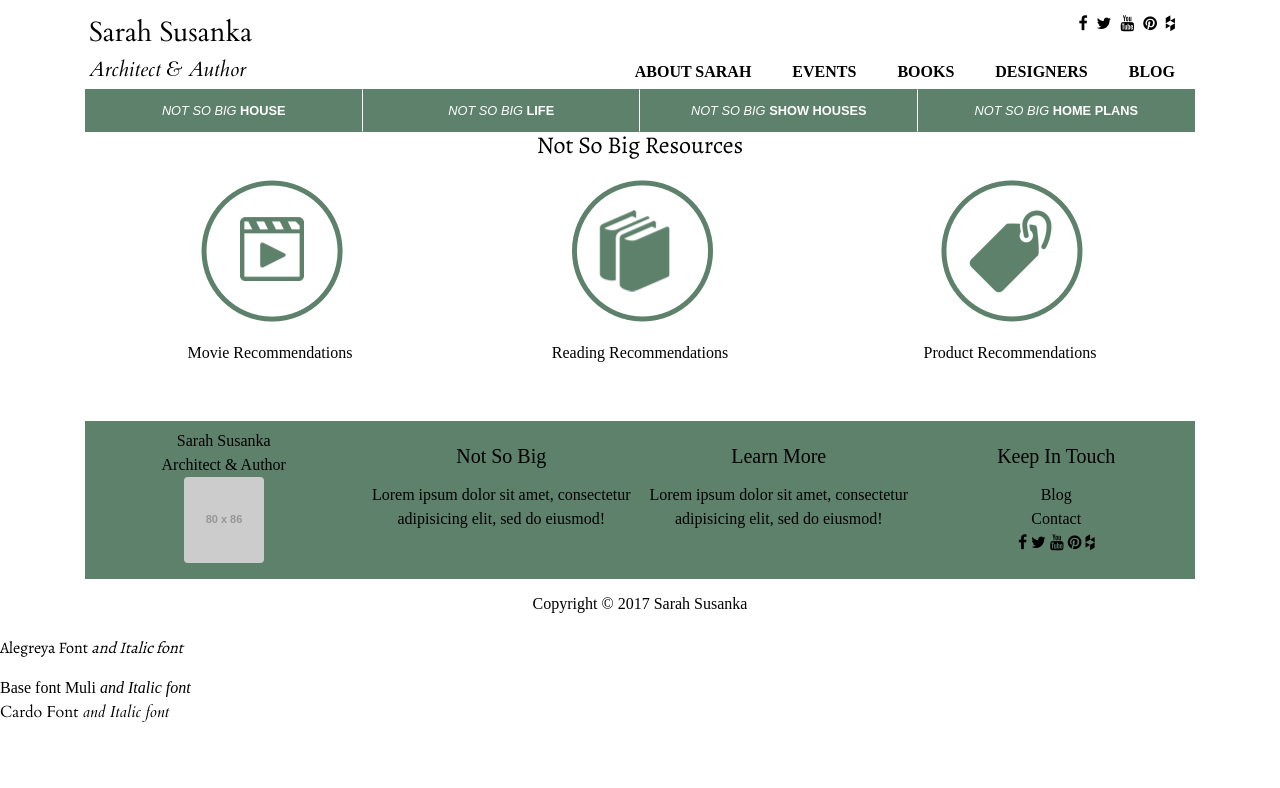
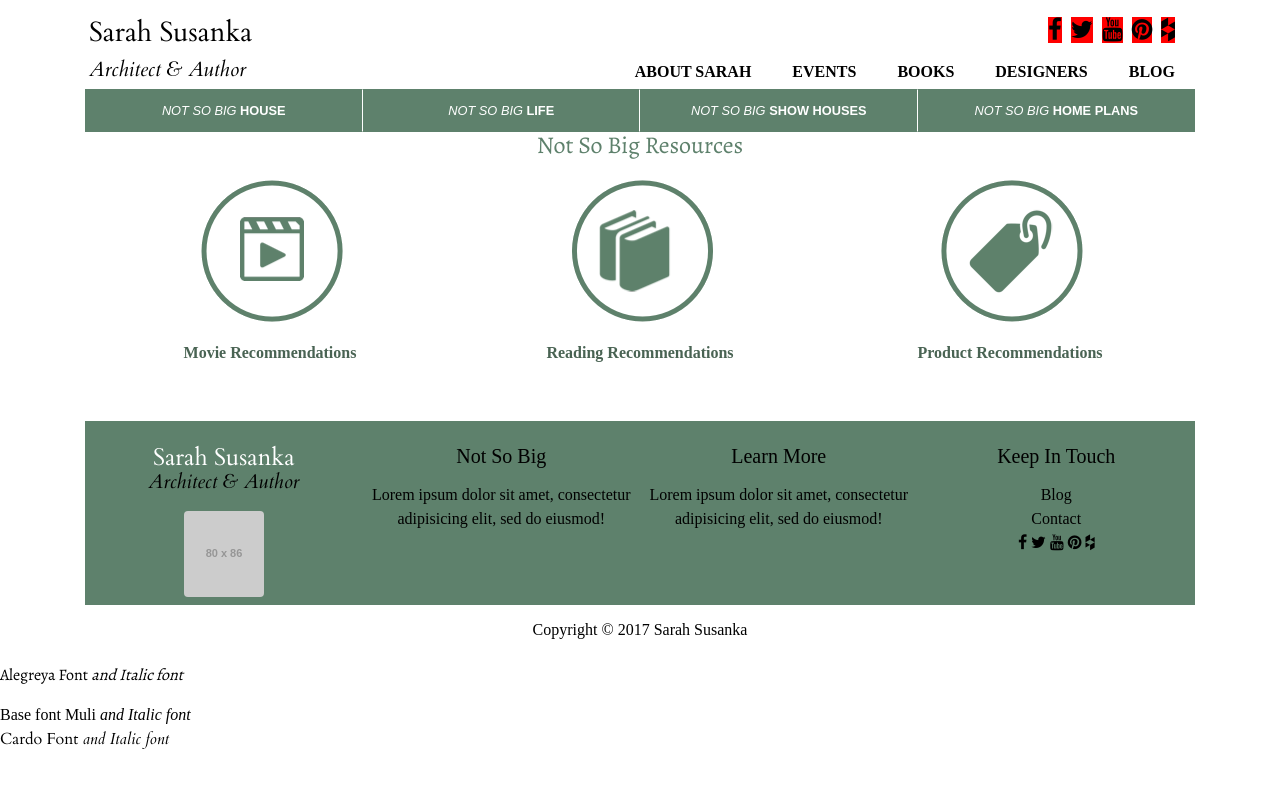
Before and after one commit to paulbradyhanleywood/susanka-x3, a plain HTML site: page public/index.html in a window 1280 px wide. Drawn offline with nearby package versions, Linux system fonts and the light colour scheme; placeholder pictures from the web are drawn by us; a script that the page names is missing; a web font is replaced by a local one.

Commit message:
[Bug fix]  Sass compiler path problem, was partially breaking the page today.  Fixed.

```diff
--- a/public/index.html
+++ b/public/index.html
@@ -1,7 +1,6 @@
 <!DOCTYPE html>
 <html lang="en">
 <head>
-<title>SarahSusanka.com</title>
 
 <!-- Required meta tags always come first -->
   <meta charset="utf-8">
@@ -94,24 +93,28 @@
   </header>
 
 
+  <!-- Static Hero -->
+
+
+
 
 
   <!-- Not So Big Resources -->
-  <div class="notSoBigResources row no-gutters text-center">
+  <div id="notSoBigResources" class="row no-gutters text-center">
     <div class="col-12">
-      <h2 class="h4 alegreyaFont medium_green_color">Not So Big Resources</h2>
+      <h2 class="h4 alegreyaFont" style="color: #5e816c;">Not So Big Resources</h2>
     </div>
     <div class="col-12 col-md-4 py-2 text-center">
-      <a href="#"><figure><img class="d-block mx-auto" src="asset/img/btn_movieRec.png" title="Movie Recommendations"></figure>
-      Movie Recommendations</a>
+      <a class="dark_green" href="#"><figure><img class="d-block mx-auto" src="asset/img/btn_movieRec.png" title="Movie Recommendations"></figure>
+      <b>Movie Recommendations</b></a>
     </div>
     <div class="col-12 col-md-4 py-2 text-center">
-      <a href="#"><figure><img class="d-block mx-auto" src="asset/img/btn_readingRec.png" title="Reading Recommendations"></figure>
-      Reading Recommendations</a>
+      <a class="dark_green" href="#"><figure><img class="d-block mx-auto" src="asset/img/btn_readingRec.png" title="Reading Recommendations"></figure>
+      <b>Reading Recommendations</b></a>
     </div>
     <div class="col-12 col-md-4 py-2 text-center">
-      <a href="#"><figure><img class="d-block mx-auto" src="asset/img/btn_productRec.png" title="Product Recommendations"></figure>
-      Product Recommendations</a>
+      <a class="dark_green" href="#"><figure><img class="d-block mx-auto" src="asset/img/btn_productRec.png" title="Product Recommendations"></figure>
+      <b>Product Recommendations</b></a>
     </div>
   </div>
 
@@ -119,11 +122,13 @@
 
 
   <!-- Standard Footer -->
-  <footer class="footer mt-5">
+  <footer id="footerId" class="footer mt-5">
     <div class="row no-gutters">
       <div class="col-3 p-2 text-center">
-        <a class="d-block" href="index.html">Sarah Susanka</a>
-        <span>Architect &amp; Author</span>
+        <p class="footer-brand mb-0 muliFont py-3">
+          <a class="d-block h4 mb-0" href="index.html">Sarah Susanka</a>
+          <span class="h5">Architect &amp; Author</span>
+        </p>
         <img class="d-block rounded mx-auto" src="https://placehold.it/80x86/ff0000/ffffff?text=Sarah" alt="">
       </div>
       <div class="col-3 p-2 text-center">
--- a/sass/main.scss
+++ b/sass/main.scss
@@ -1,5 +1,31 @@
 /* Only edit the .scss file. The main.css file will be overritten!!! */
 $medium_green:  #5e816c;
+
+
+
+/* Bootstrap Overrides */
+a {
+  color: black;
+
+  &.medium_green {
+    color: $medium_green;
+  }
+
+  &.dark_green {
+    color: darken( $medium_green, 10% );
+  }
+}
+
+a:hover {
+  color: black;
+  text-decoration: underline;
+}
+
+.text-info {
+  color: black !important;
+}
+
+
 
 
 /* Site-wide additions */
@@ -22,9 +48,6 @@ body {
   font-family: 'Cardo', serif;
 }
 
-.medium_green_color {
-  color: $medium_green !important;
-}
 
 
 .border-right-1 {
@@ -69,7 +92,7 @@ body {
     height: 35px;
     width: 35px;
     font-size: 24px;
-    background-color: red;
+    background-color: red; /* !!!! */
   }
 
   .navbar-subheader {
@@ -94,22 +117,21 @@ body {
 
 
 /* Footer */
-.footer {
+footer.footer {
   background-color: $medium_green;
 
+  .footer-brand {
+    font-family: 'Cardo', serif;
+
+    a {
+      color: white !important;
+      &:hover {
+        color: white;
+      }
+    }
+    span {
+      font-style: italic;
+    }
+  }
+
 }
-
-
-/* Bootstrap Overrides */
-a {
-  color: black;
-}
-
-a:hover {
-  color: black;
-  text-decoration: underline;
-}
-
-.text-info {
-  color: black !important;
-}
```
Also changed, not shown: public/asset/style/main.css, public/style/main.css.
